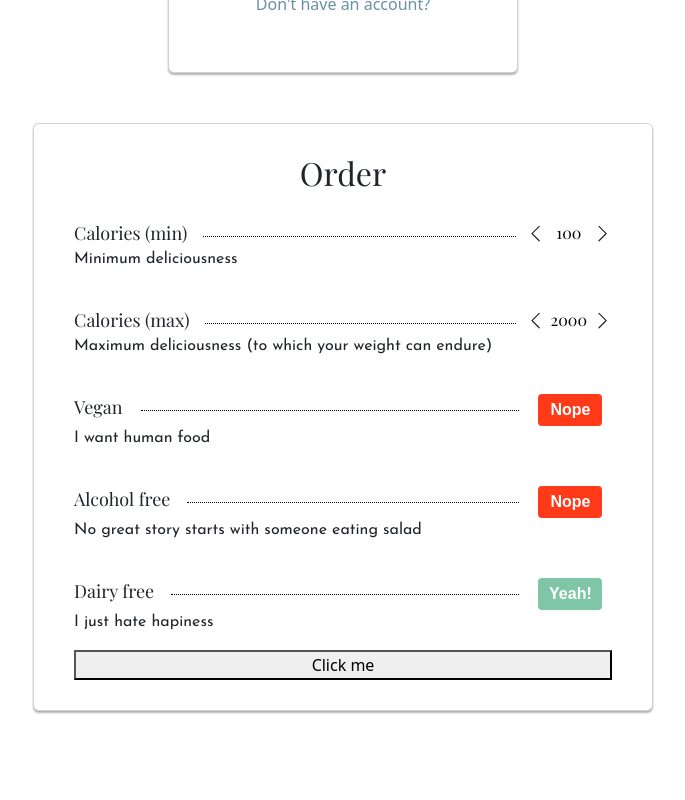
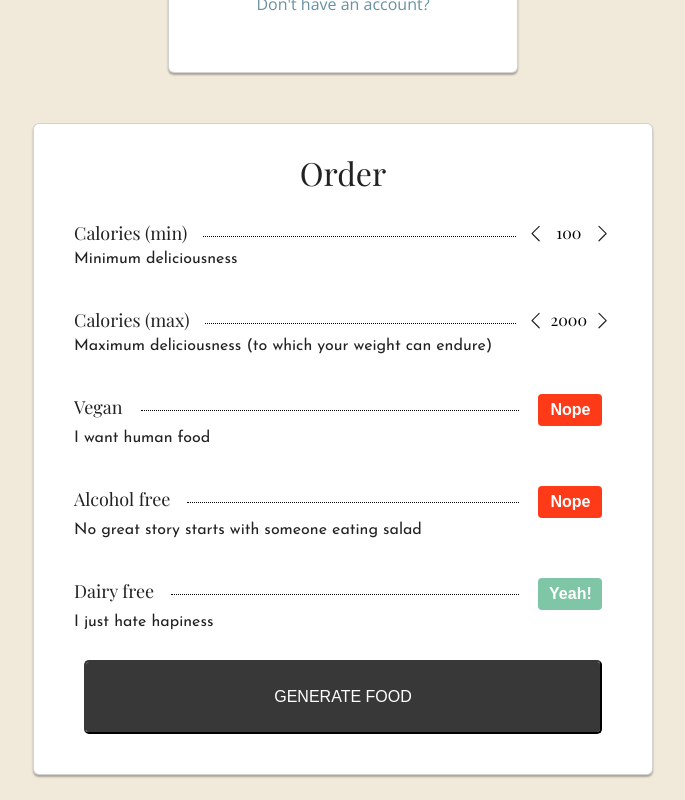
Before and after one commit to toomspawt/eat-what-tonight, a React (Create React App) app in the folder frontend/: page / in a window 1280 px wide. Shown: the part 359-1159 px from the top of the page, without its empty margins (297-982 px from the left). Before the commit the page ends 1095 px from the top, so only its background shows below. Built offline with nearby package versions, Linux system fonts and the light colour scheme.

Commit message:
finish styling filter card

```diff
--- a/frontend/src/cards/FilterCard.js
+++ b/frontend/src/cards/FilterCard.js
@@ -229,16 +229,17 @@ function FilterCard({ user }) {
                     </div>
                 </div>
                 <p className="description">
-                    {filters.dairyFree ? "I just hate hapiness" : "Who could live without cheese? Ever?"}
+                    {filters.dairyFree ? "I just hate hapiness" : "Who could live without cheese?"}
                 </p>
             </div>
+            <div className='item-wrapper'>
+                <div className='filter-btn-group'>
                     {
                         // "Set as default button, appeared if authenticated"
-                user && <button onClick={() => newDefault()}>Set as default</button>
+                        user && <button className='filter-btn button-set' onClick={() => newDefault()}>Set default</button>
                     }
-
                     <button
-                className='filter-button button-request'
+                        className='filter-btn button-request'
                         onClick={() => {
                             if (validateFilters()) {
                                 flipCard(); requestCuisine();
@@ -247,8 +248,10 @@ function FilterCard({ user }) {
                             }
                         }}
                     >
-                Click me
+                        Generate food
                     </button>
+                </div>
+            </div>
         </div>
         )
     }
--- a/frontend/src/static/css/filter.css
+++ b/frontend/src/static/css/filter.css
@@ -206,3 +206,54 @@ h2 {
 
 
 /* Request Button */
+.filter-btn-group {
+    display: flex;
+    justify-content: space-around;
+    flex-wrap: wrap;
+}
+
+.filter-btn {
+    flex: 1 1 0;
+    flex-basis: 0;
+    border-radius: 5px;
+    box-sizing: border-box;
+    appearance: none;
+    background-color: transparent;
+    align-self: center;
+    font-size: 1rem;
+    font-weight: 400;
+    line-height: 1;
+    margin: 10px;
+    padding: 5%;
+    text-decoration: none;
+    text-align: center;
+    text-transform: uppercase;
+    font-family: 'Montserrat', sans-serif;
+}
+.filter-btn:hover, .btn:focus {
+    color: #fff;
+    outline: 0;
+}
+
+.button-request {
+    border-color: #383838;
+    color: #fff;
+    box-shadow: 0 0 40px 40px #383838 inset, 0 0 0 0 #383838;
+    transition: all 300ms ease-in-out;
+}
+.button-request:hover {
+    box-shadow: none;
+    color: #383838;
+}
+.button-set {
+    border-color: #414141;
+    color: #414141;
+    background-image: linear-gradient(45deg, #414141 50%, transparent 50%);
+    background-position: 101%;
+    background-size: 400%;
+    transition: background 300ms ease-in-out;
+}
+.button-set:hover {
+    background-position: 0%;
+    color: #fff;
+}
--- a/frontend/src/static/css/index.css
+++ b/frontend/src/static/css/index.css
@@ -1,7 +1,7 @@
 @import url("https://fonts.googleapis.com/css?family=Open+Sans:400,300");
 
-body {
-    background-color: #f3f3f3;
+html, #root {
+    background-color: #F1E9DA;
     font-family: 'Open Sans', Helvetica, Arial, sans-serif;
 	color: #222;
 }
```
Lines whose indentation alone changed are shown as unchanged.
